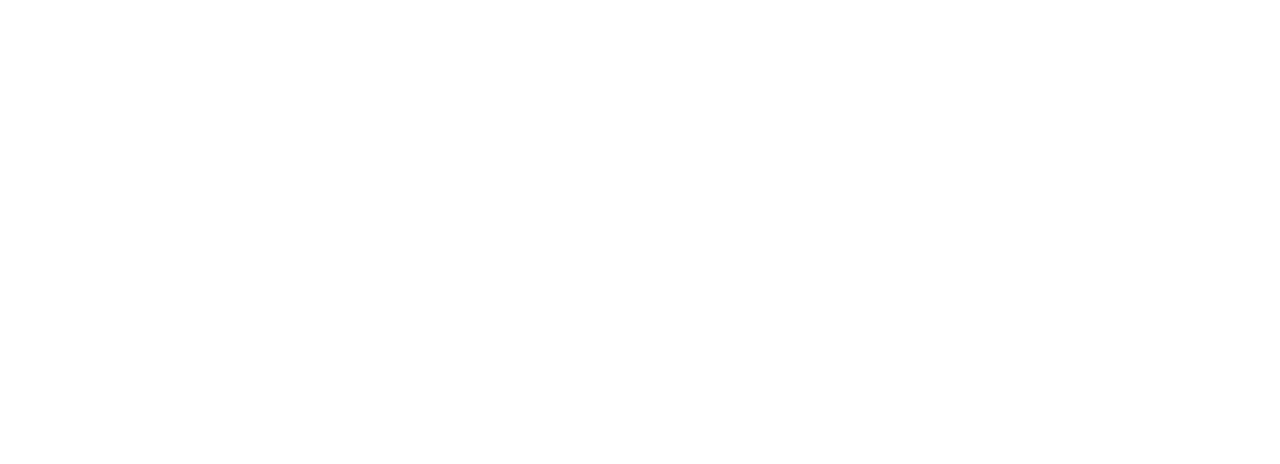
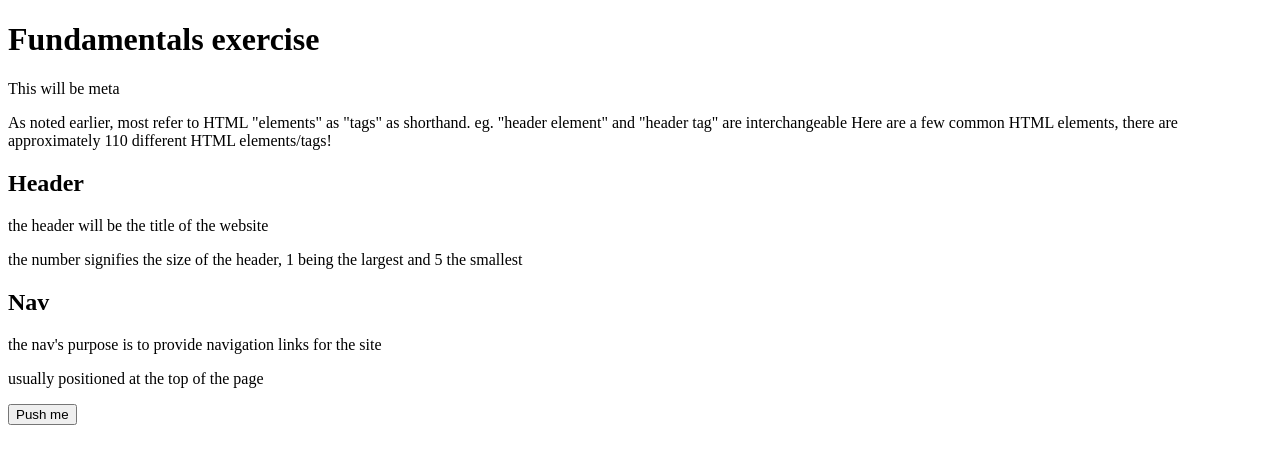
Before and after one commit to carlcummings/html-playground, a plain HTML site: page index.html in a window 1280 px wide. Drawn offline with Linux system fonts and the light colour scheme.

Commit message:
added elements

```diff
--- a/index.html
+++ b/index.html
@@ -5,7 +5,27 @@
     <meta charset="utf-8">
     <title>Hello world (Title version)</title>
   </head>
-  <body>
+  <h1>Fundamentals exercise</h1>
+  <p>This will be meta</p>
+  <p>As noted earlier, most refer to HTML "elements" as "tags" as shorthand. eg. "header element" and "header tag" are interchangeable
+    Here are a few common HTML elements, there are approximately 110 different HTML elements/tags!
+    </p>
+  <div>
+      <h2>Header</h2>
+      <p>the header will be the title of the website
+    </p>
+    <p>the number signifies the size of the header, 1 being the largest and 5 the smallest
+    </p>
+    <p></p>
+    <h2>Nav</h2>
+    <p>the nav's purpose is to provide navigation links for the site
+    </p>
+    <p>usually positioned at the top of the page
+    </p>
+    <p></p>
+      <button type="button">Push me</button>
+    </div>
+    <body>
 
   </body>
 </html>
```
